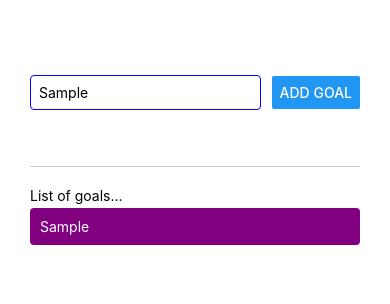
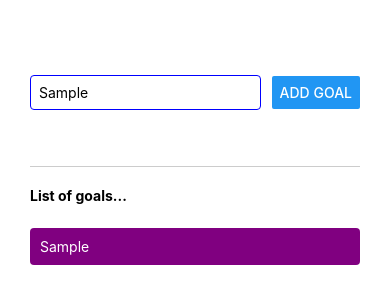
Before and after one commit to mycvlnn/React-Native-Udemy, a React Native app: screen / in a window 390 px wide. Both pictures are taken after typing "Sample" into the empty fields and a click on the button "ADD GOAL". Shown: the top 304 px of the page. Built offline with nearby package versions, Linux system fonts and the light colour scheme.

Commit message:
spliting code

```diff
--- a/App.js
+++ b/App.js
@@ -1,62 +1,24 @@
 import { useState } from "react";
-import {
-  StyleSheet,
-  Text,
-  View,
-  Button,
-  TextInput,
-  FlatList,
-} from "react-native";
+import { StyleSheet, View } from "react-native";
+import GoalInput from "./components/GoalInput";
+import GoalList from "./components/GoalList";
 
 export default function App() {
-  const [enteredGoal, setEnteredGoal] = useState("");
   const [listGoals, setListGoals] = useState([]);
 
-  console.log("re-render");
-
-  const goalInputHandler = (enteredText) => {
-    console.log(enteredText);
-    setEnteredGoal(enteredText);
-  };
-
-  const addGoalSubmit = () => {
+  const addGoalSubmit = (enteredGoal) => {
     setListGoals((currentListGoals) => {
       return [
         ...currentListGoals,
-        { text: enteredGoal, id: Math.random().toString() },
+        { text: enteredGoal, id: Math.random().toString() }
       ];
     });
   };
 
   return (
     <View style={styles.appContainer}>
-      <View style={styles.inputContainer}>
-        <TextInput
-          value={enteredGoal}
-          style={styles.inputText}
-          placeholder="Your course goal !"
-          onChangeText={goalInputHandler}
-        />
-        <Button title="Add Goal" onPress={addGoalSubmit} />
-      </View>
-      <View style={styles.listGoals}>
-        <Text>List of goals...</Text>
-        <FlatList
-          data={listGoals}
-          alwaysBounceVertical={false}
-          renderItem={(itemData) => {
-            return (
-              <View style={styles.goalItem}>
-                <Text style={styles.goalText}>{itemData.item.text}</Text>
-              </View>
-            );
-            s;
-          }}
-          keyExtractor={(item) => {
-            return item.id;
-          }}
-        />
-      </View>
+      <GoalInput onAdd={addGoalSubmit} />
+      <GoalList listGoals={listGoals} />
     </View>
   );
 }
@@ -64,38 +26,6 @@ export default function App() {
 const styles = StyleSheet.create({
   appContainer: {
     margin: 30,
-    flex: 1,
-  },
-  inputContainer: {
-    display: "flex",
-    justifyContent: "space-between",
-    flexDirection: "row",
-    alignItems: "center",
-    borderBottomColor: "#cccccc",
-    borderBottomWidth: 1,
-    marginBottom: 10,
-    paddingBottom: 10,
-    flex: 1,
-  },
-  inputText: {
-    width: "70%",
-    borderColor: "blue",
-    borderWidth: 1,
-    marginRight: 10,
-    borderRadius: 4,
-    padding: 8,
-  },
-  listGoals: {
-    marginTop: 10,
-    flex: 5,
-  },
-  goalItem: {
-    backgroundColor: "purple",
-    borderRadius: 4,
-    marginTop: 4,
-    padding: 10,
-  },
-  goalText: {
-    color: "white",
-  },
+    flex: 1
+  }
 });
--- /dev/null
+++ b/components/GoalInput.js
@@ -0,0 +1,50 @@
+import { View, TextInput, Button, StyleSheet } from "react-native";
+import { useState } from "react";
+
+const GoalInput = ({ onAdd }) => {
+  const [enteredGoal, setEnteredGoal] = useState("");
+
+  const goalInputHandler = (enteredText) => {
+    setEnteredGoal(enteredText);
+  };
+
+  const addGoalHandler = () => {
+    onAdd(enteredGoal);
+  };
+
+  return (
+    <View style={styles.inputContainer}>
+      <TextInput
+        value={enteredGoal}
+        style={styles.inputText}
+        placeholder="Your course goal !"
+        onChangeText={goalInputHandler}
+      />
+      <Button title="Add Goal" onPress={addGoalHandler} />
+    </View>
+  );
+};
+
+export default GoalInput;
+
+const styles = StyleSheet.create({
+  inputContainer: {
+    display: "flex",
+    justifyContent: "space-between",
+    flexDirection: "row",
+    alignItems: "center",
+    borderBottomColor: "#cccccc",
+    borderBottomWidth: 1,
+    marginBottom: 10,
+    paddingBottom: 10,
+    flex: 1
+  },
+  inputText: {
+    width: "70%",
+    borderColor: "blue",
+    borderWidth: 1,
+    marginRight: 10,
+    borderRadius: 4,
+    padding: 8
+  }
+});
--- /dev/null
+++ b/components/GoalItem.js
@@ -0,0 +1,23 @@
+import { View, Text, StyleSheet } from "react-native";
+
+const GoalItem = ({ value }) => {
+  return (
+    <View style={styles.goalItem}>
+      <Text style={styles.goalText}>{value}</Text>
+    </View>
+  );
+};
+
+export default GoalItem;
+
+const styles = StyleSheet.create({
+  goalItem: {
+    backgroundColor: "purple",
+    borderRadius: 4,
+    marginTop: 4,
+    padding: 10
+  },
+  goalText: {
+    color: "white"
+  }
+});
--- /dev/null
+++ b/components/GoalList.js
@@ -0,0 +1,35 @@
+import { View, Text, StyleSheet, FlatList } from "react-native";
+import GoalItem from "./GoalItem";
+
+const GoalList = (props) => {
+  const { listGoals } = props;
+
+  return (
+    <View style={styles.listGoals}>
+      <Text style={styles.titleGoal}>List of goals...</Text>
+      <FlatList
+        data={listGoals}
+        alwaysBounceVertical={false}
+        renderItem={(itemData) => {
+          return <GoalItem value={itemData.item.text} />;
+        }}
+        keyExtractor={(item) => {
+          return item.id;
+        }}
+      />
+    </View>
+  );
+};
+
+export default GoalList;
+
+const styles = StyleSheet.create({
+  listGoals: {
+    marginTop: 10,
+    flex: 5
+  },
+  titleGoal: {
+    fontWeight: "bold",
+    marginBottom: 20
+  }
+});
```
